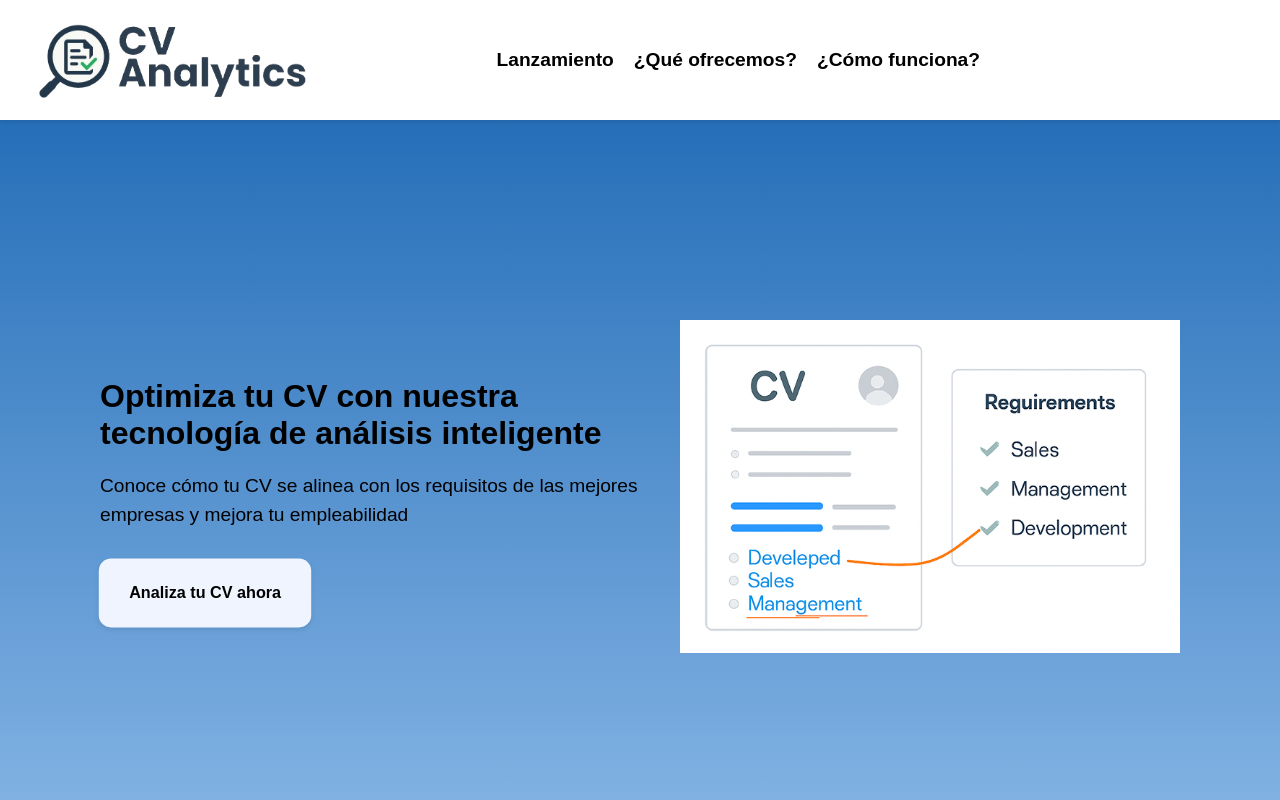
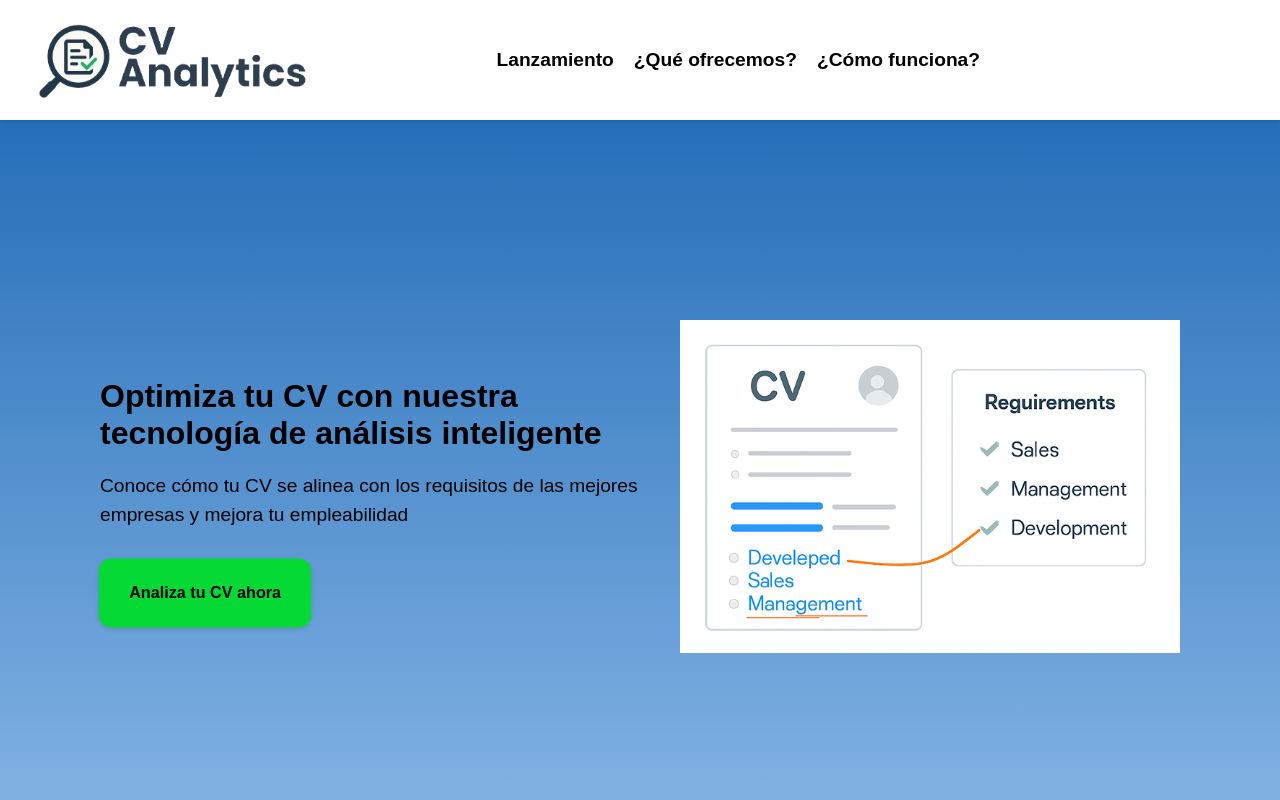
Before and after one commit to Valentino-Sanchez/TP-Landing-Page, a Next.js app in the folder landing-page/: page / in a window 1280 px wide. Shown: the top 800 px of the page. Built offline with nearby package versions, Linux system fonts and the light colour scheme.

Commit message:
Diseño de botones de chame

```diff
--- a/landing-page/app/styles.css
+++ b/landing-page/app/styles.css
@@ -93,7 +93,7 @@ display: inline-block;
 padding: 25px 30px;
 border: none;
 border-radius: 12px;
-background-color: #f0f4ff;
+background-color: #05D933;
 box-shadow: 0 2px 5px rgba(0,0,0,0.1);
 cursor: pointer;
 font-size: 16px;
@@ -297,7 +297,7 @@ bottom: 20;
 }
 
 button[type="button"] {
-background: #cddfff;
+background: #A0F3E9;
 padding: 10px 20px;
 border: none;
 border-radius: 8px;
```
